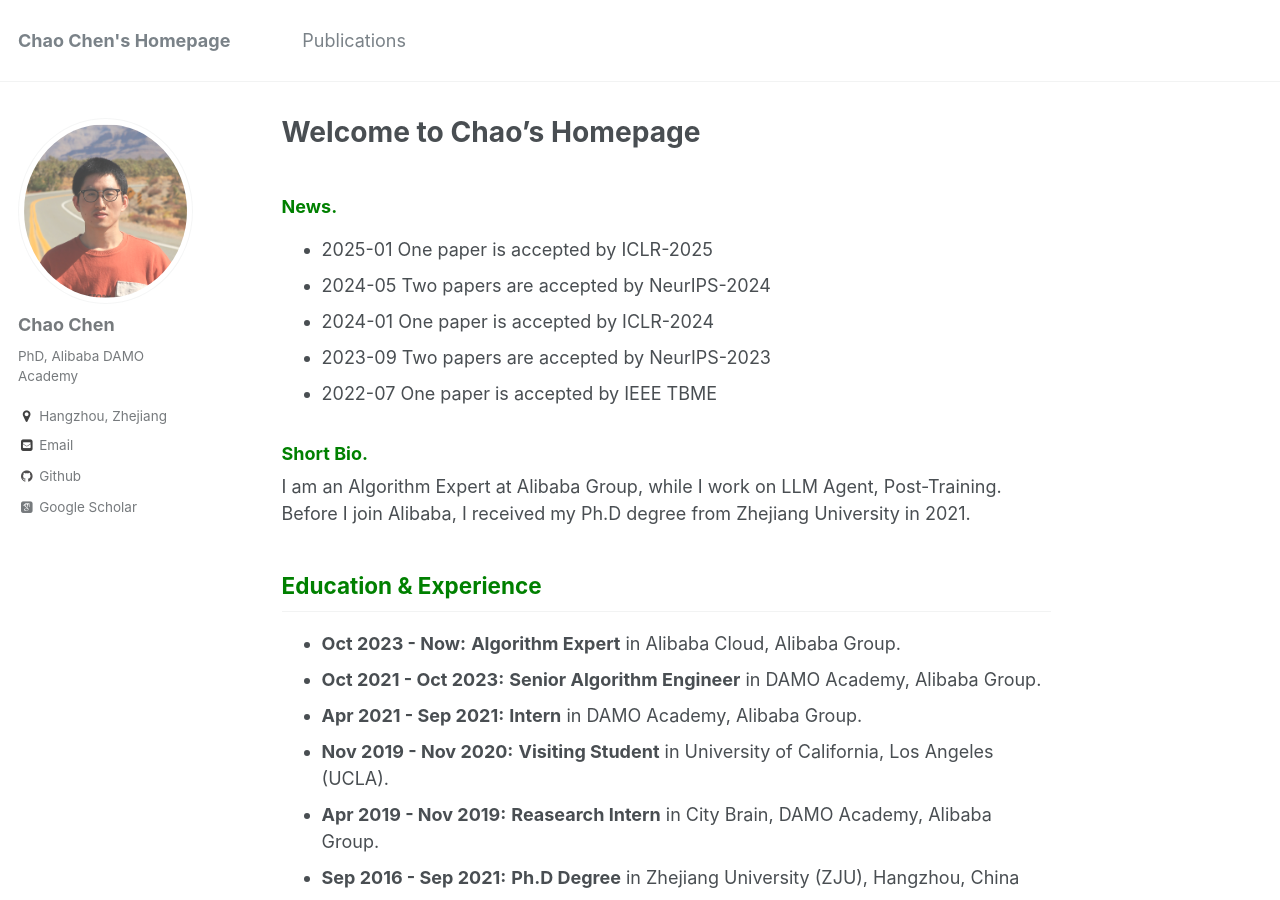
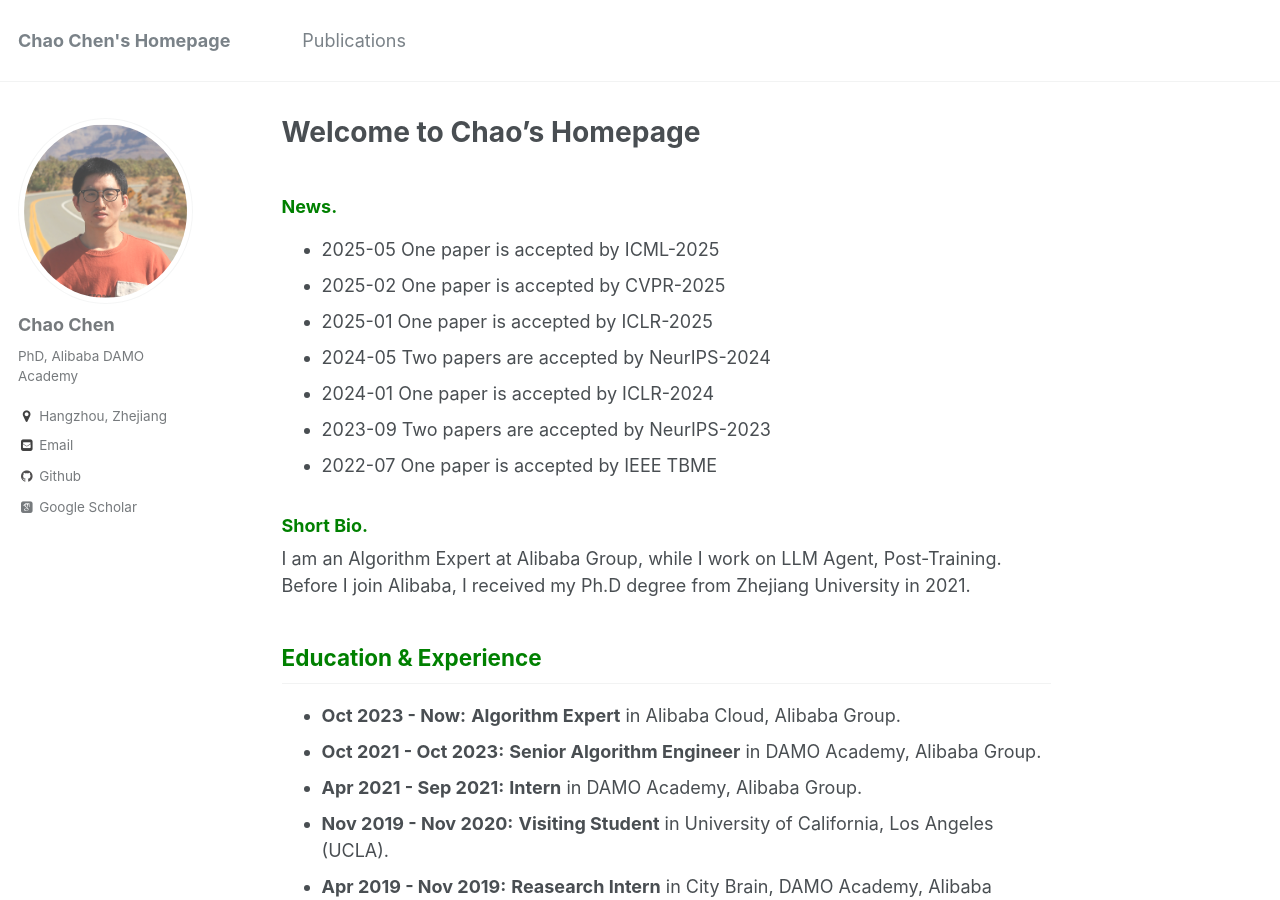
Before and after one commit to chenchao666/chenchao666.github.io, a Jekyll site: the page built from _pages/about.md, in a window 1280 px wide and 900 px high. Built offline with Jekyll 4.4.1, drawn with Linux system fonts in a browser that asks for light colours; some web fonts are replaced.

Commit message:
Update about.md

```diff
--- a/_pages/about.md
+++ b/_pages/about.md
@@ -9,6 +9,8 @@ redirect_from:
 ---
 
 ### <span style="color: green"> News. </span>
+* 2025-05 One paper is accepted by ICML-2025
+* 2025-02 One paper is accepted by CVPR-2025
 * 2025-01 One paper is accepted by ICLR-2025
 * 2024-05 Two papers are accepted by NeurIPS-2024
 * 2024-01 One paper is accepted by ICLR-2024
```
